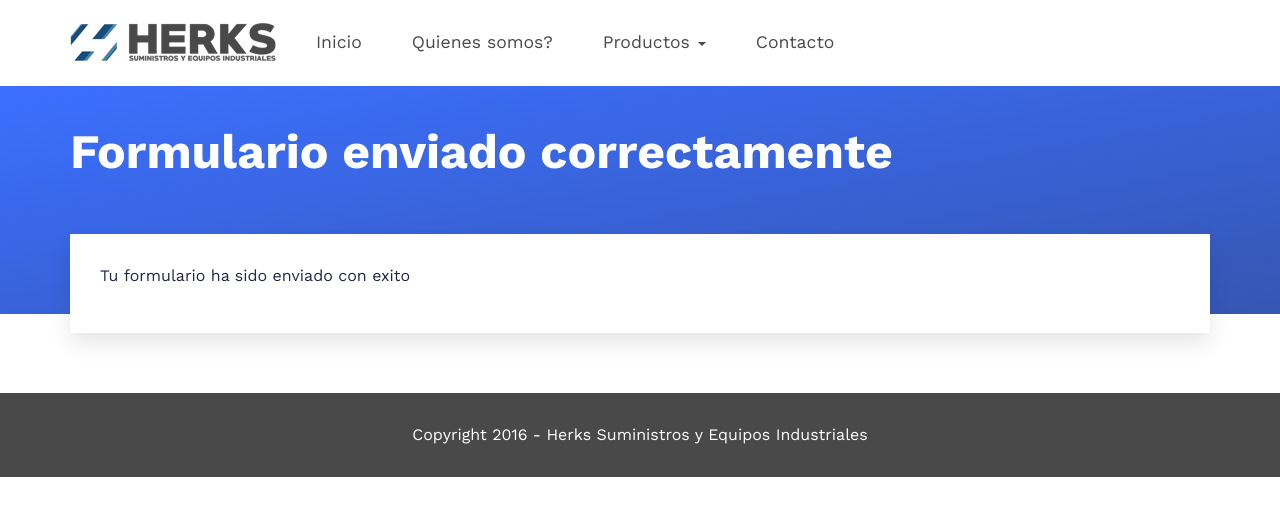
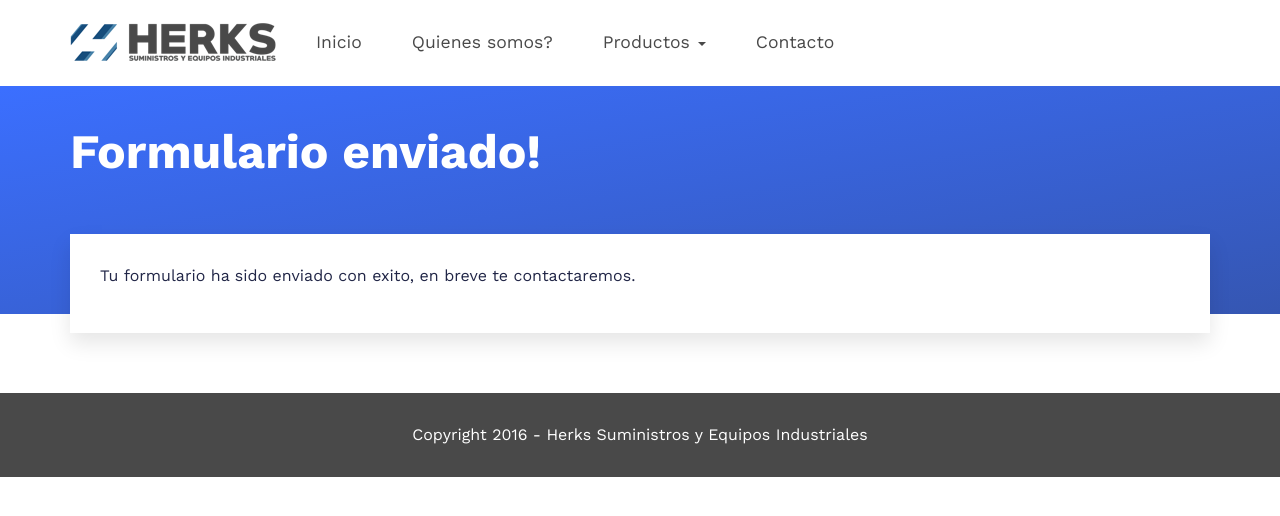
Before and after one commit to danpliego/danpliego.github.io, a Jekyll site: the page built from gracias.md, in a window 1280 px wide. Shown: the top 516 px of the page. Built offline with Jekyll 4.4.1, drawn with Linux system fonts in a browser that asks for light colours; nearby versions of some CDN libraries.

Commit message:
secure form

```diff
--- a/gracias.md
+++ b/gracias.md
@@ -1,9 +1,9 @@
 ---
 layout: page
-title:  Formulario enviado correctamente
+title:  Formulario enviado!
 permalink: /gracias/
 ---
 
 <div class="section-content">
-  <p>Tu formulario ha sido enviado con exito</p>
+  <p>Tu formulario ha sido enviado con exito, en breve te contactaremos.</p>
 </div>
```
Also changed, not shown: contacto.md (+7 -6 lines).
